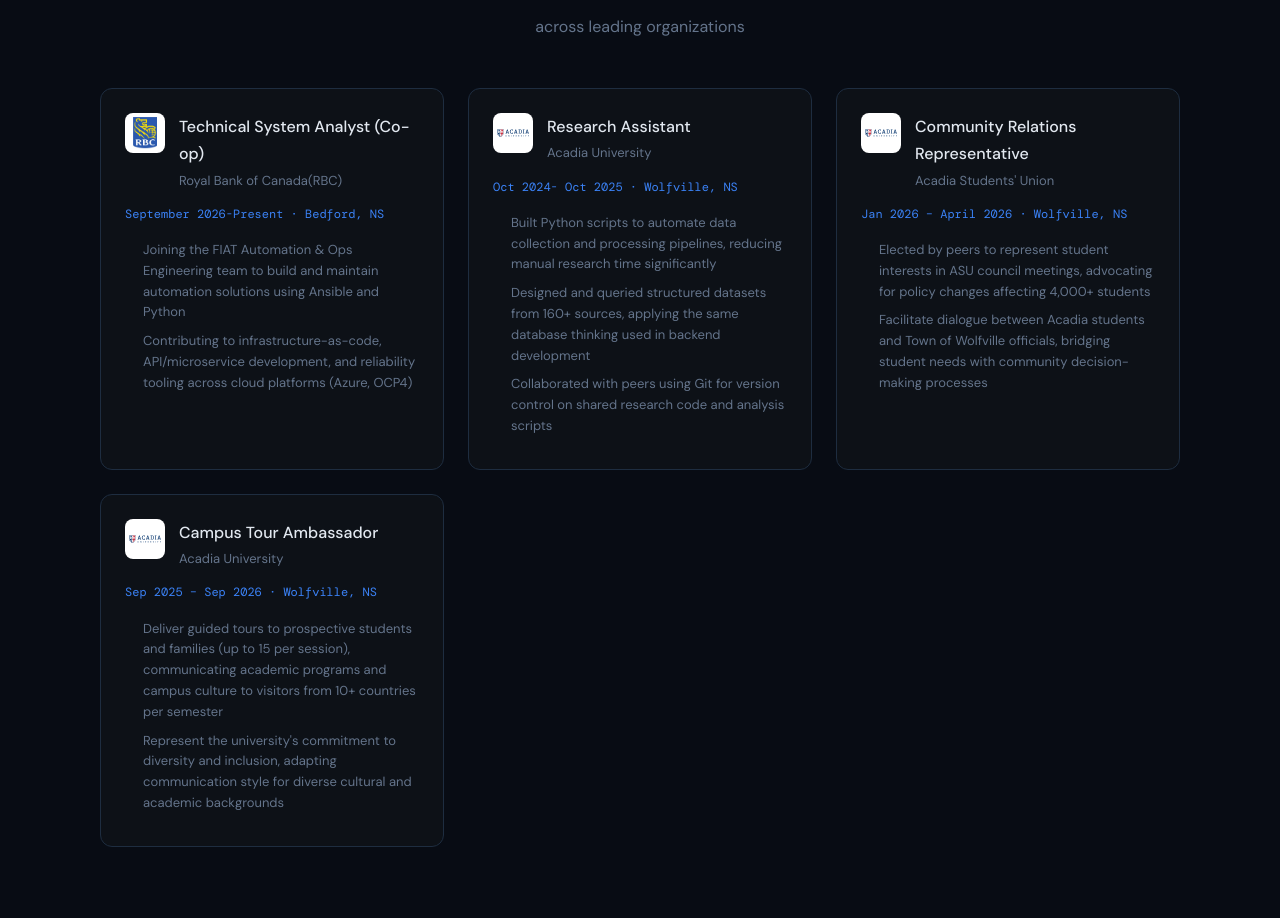
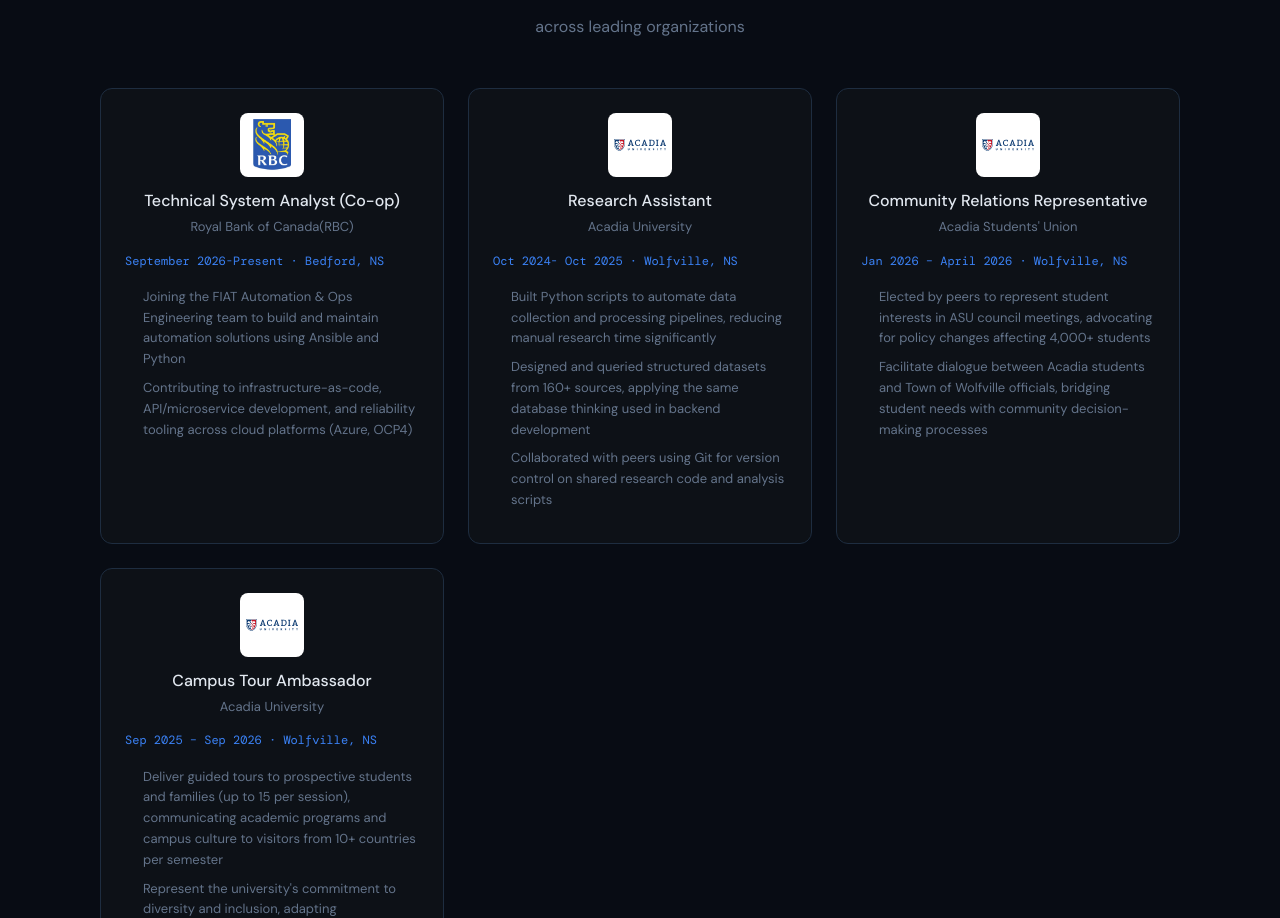
Before and after one commit to Ashvin-Shiyani/Portfolio, a plain HTML site: page index.html in a window 1280 px wide. Shown: the part 1235-2153 px from the top of the page. Drawn offline with nearby package versions, Linux system fonts and the light colour scheme.

Commit message:
Update experience card header and logo styles

```diff
--- a/portfolio.css
+++ b/portfolio.css
@@ -285,7 +285,7 @@ footer { border-top: 1px solid var(--border); text-align: center; padding: 24px;
 .experience-grid { display: grid; grid-template-columns: repeat(auto-fit, minmax(320px, 1fr)); gap: 24px; }
 .exp-card { background: var(--bg-card); border: 1px solid var(--border); border-radius: 12px; padding: 24px; transition: border-color 0.2s, transform 0.2s; }
 .exp-card:hover { border-color: var(--accent); transform: translateY(-2px); }
-.exp-header { display: flex; align-items: flex-start; gap: 14px; margin-bottom: 12px; }
+.exp-header { display: flex; flex-direction: column; align-items: center; text-align: center; gap: 10px; margin-bottom: 12px; }
 .exp-icon { font-size: 22px; margin-top: 2px; }
 .exp-icon.blue { color: var(--accent); }
 .exp-icon.green { color: var(--green); }
@@ -296,7 +296,7 @@ footer { border-top: 1px solid var(--border); text-align: center; padding: 24px;
 .exp-date { font-size: 12px; font-family: var(--font-mono); color: var(--accent); margin-bottom: 16px; }
 .exp-list { padding-left: 18px; }
 .exp-list li { font-size: 13px; color: var(--text-muted); margin-bottom: 8px; line-height: 1.6; }
-.exp-logo { width: 40px; height: 40px; object-fit: contain; border-radius: 8px; background: #fff; padding: 4px; flex-shrink: 0; }
+.exp-logo { width: 64px; height: 64px; object-fit: contain; border-radius: 8px; background: #fff; padding: 6px; flex-shrink: 0; }
 .t-func { color: #d2a8ff; }
 
 .experience .section-label,
```
